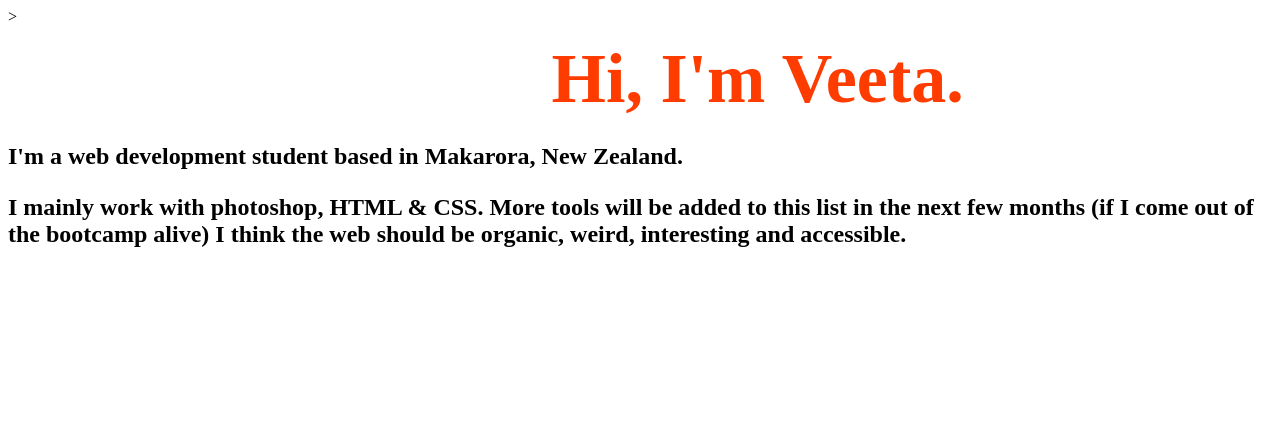
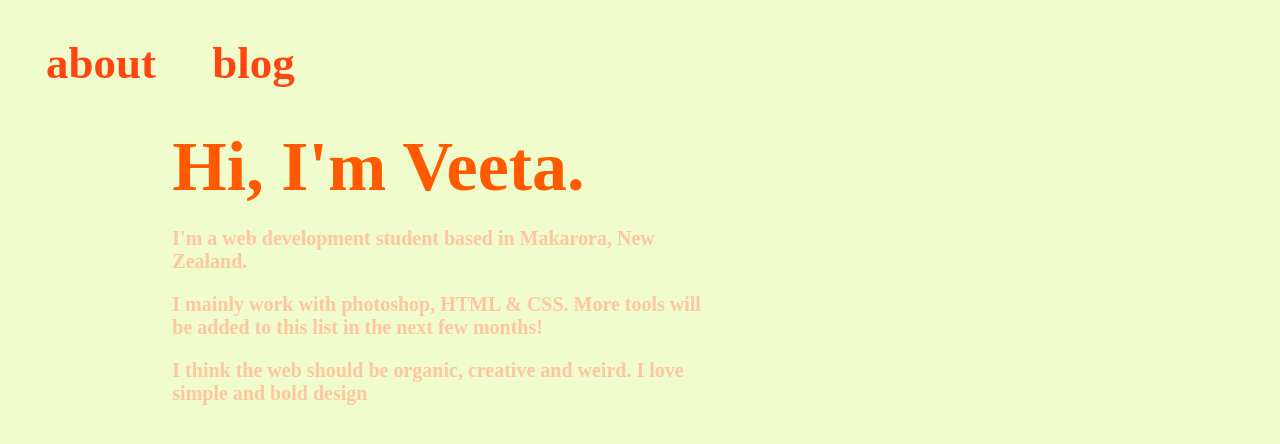
Before and after one commit to veeta-orinko/veeta-orinko.github.io, a plain HTML site: page about.html in a window 1280 px wide. Drawn offline with Linux system fonts and the light colour scheme.

Commit message:
commit for the about.html update

```diff
--- a/about.html
+++ b/about.html
@@ -1,19 +1,27 @@
 <!DOCTYPE html>
+<link href="../styles/main.css" rel="stylesheet" type="text/css">
 
 <html>
   <head>
-    <title>Hi, I'm Veeta.</title>
+    <title>V.O</title>
     <meta charset="UTF-8">
-    <link href="../styles/main.css" rel="stylesheet" type="text/css">>
 
   </head>
 
-  <body>
-    <h1>Hi, I'm Veeta.</h1>
-    <h2> <p> I'm a web development student based in Makarora, New Zealand. </p>
-      <p>I mainly work with photoshop, HTML & CSS. More tools will be added to this list in the next few months (if I come out of the bootcamp alive)
 
-      I think the web should be organic, weird, interesting and accessible. </p>
+<div>
+  <nav class=text> <h2> <a href="../about.html"> about &nbsp;&nbsp;&nbsp; </a:>
+    <a href=/blog/blog.html> blog  </a> </h2> </nav> </div>
+
+  <body class="backgroundcolor">
+
+
+    <h1 class="about">Hi, I'm Veeta.</h1>
+    <h2 class="abouttext"> <p> I'm a web development student based in Makarora, New Zealand. </p>
+      <p>I mainly work with photoshop, HTML & CSS. More tools will be added to this list in the next few months! </p>
+
+        <p>I think the web should be organic, creative and weird.
+          I love simple and bold design  </p>
 
 
   </body>
--- a/styles/main.css
+++ b/styles/main.css
@@ -1,10 +1,21 @@
 
-h1 {
-  color:rgb(255, 60, 0);
+.about {
+  color: rgb(255, 90, 1);
   font-size: 70px;
-  margin-left: 43%;
+  margin-left: 13%;
   margin-bottom: 1%;
   margin-top: 1%;
+}
+
+.abouttext {
+  color:rgb(254, 198, 162) ;
+  font-size: 20px;
+  margin-left:13%;
+  margin-right:45%;
+
+}
+.backgroundcolor {
+  background-color:rgb(241, 252, 204);
 }
 h3 {
 
```
